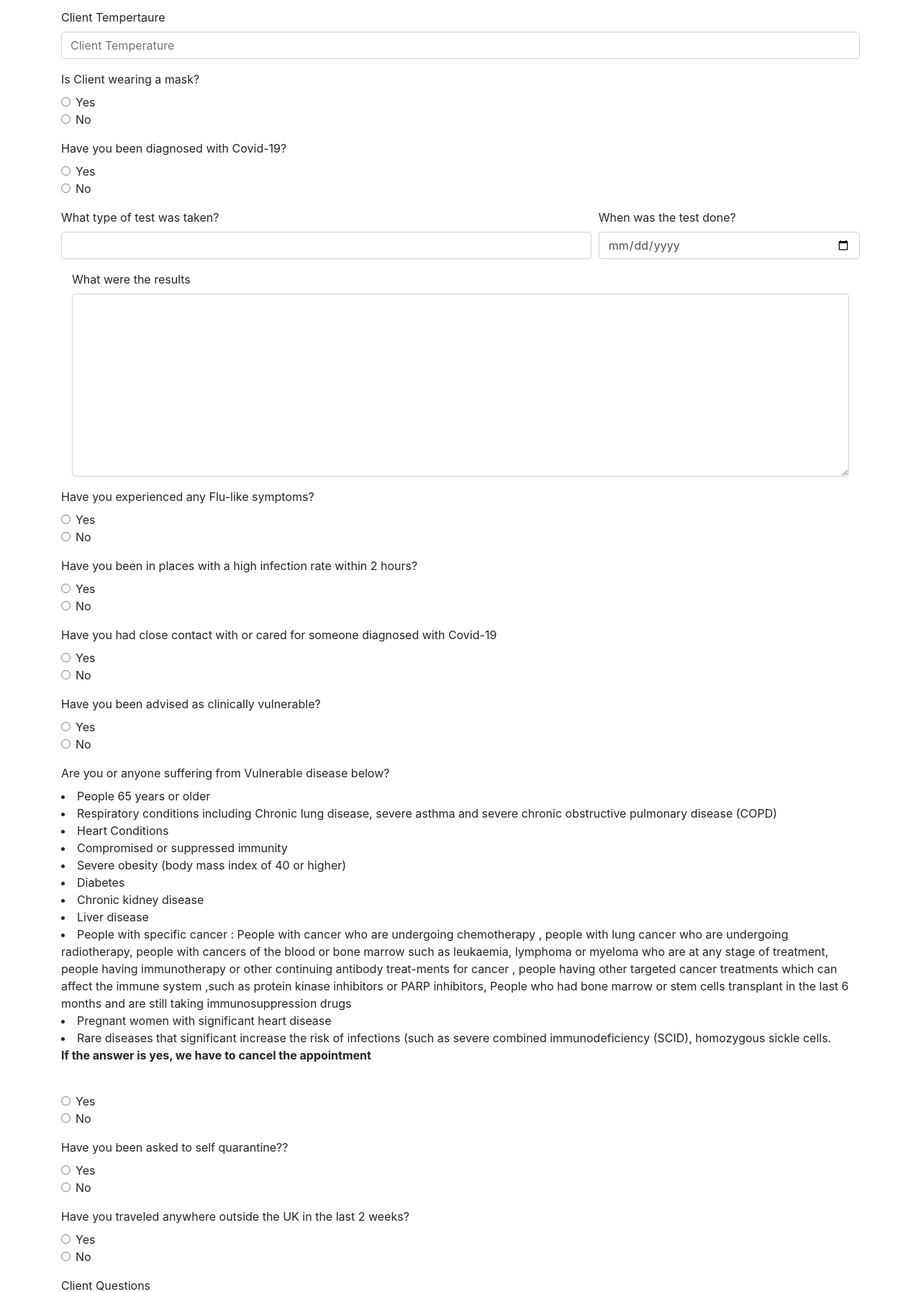
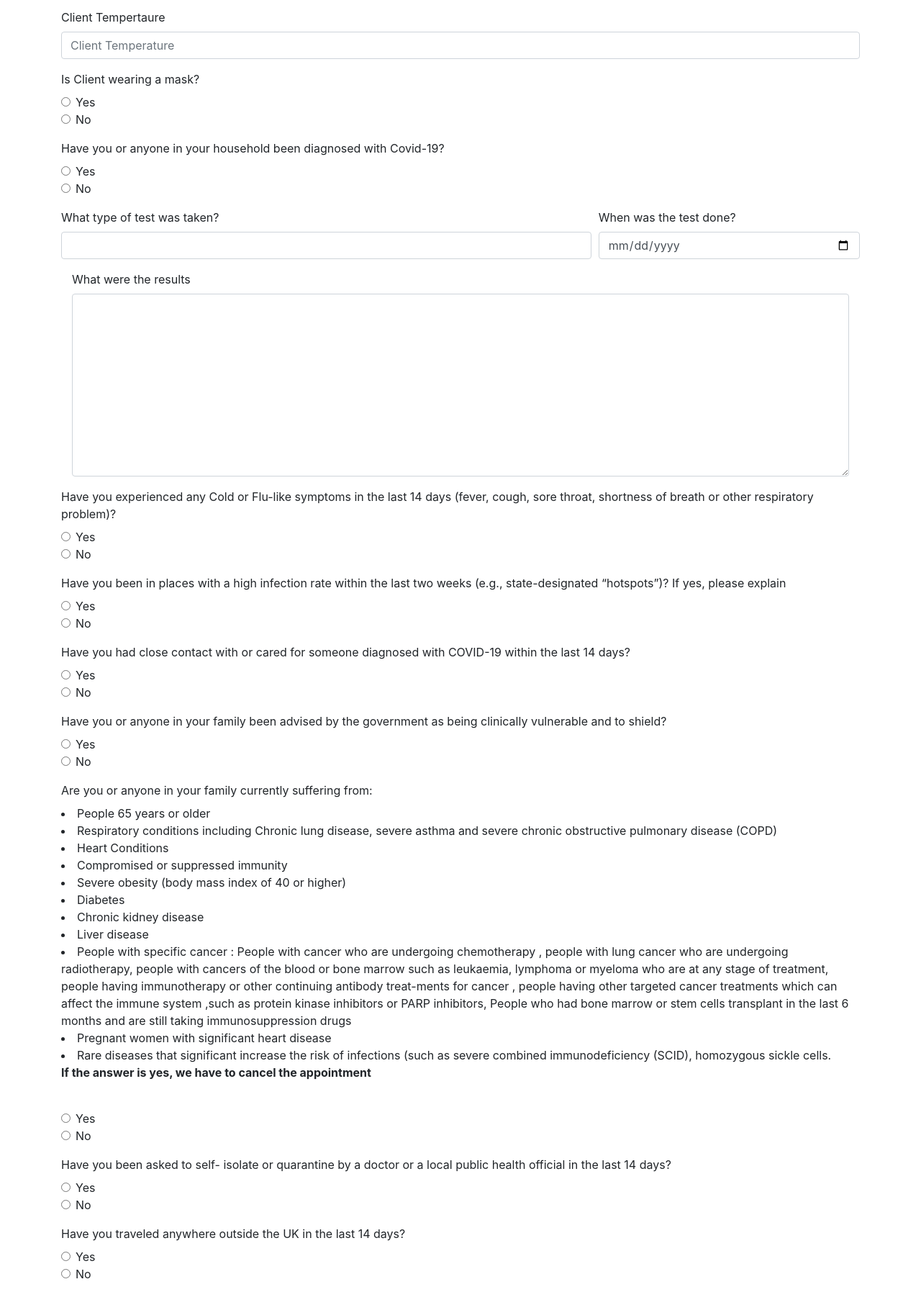
Before and after one commit to mnnlthmpsn/djsignature, a Django app: template joey/templates/index.html in a window 1280 px wide. Shown: the part 181-1976 px from the top of the page at 72% size. Run offline with Django 3.2, Linux system fonts and the light colour scheme; the template is opened without the code that fills it, so the values that code supplies are empty; some libraries are stand-ins or nearby versions.

Commit message:
missen question added

```diff
--- a/joey/models.py
+++ b/joey/models.py
@@ -56,6 +56,7 @@ class Questionnaire(models.Model):
     )
     self_quarantine = models.BooleanField(default=False, blank=False, null=True)
     has_traveled = models.BooleanField(default=False, blank=False, null=True)
+    had_symptoms = models.BooleanField(default=False, blank=False, null=True)
     client_questions = models.TextField(blank=False, null=True)
     report_agreement = models.BooleanField(default=False, blank=False, null=True)
 
--- a/joey/templates/index.html
+++ b/joey/templates/index.html
@@ -29,20 +29,20 @@
             {% csrf_token %}
             <div class="form-group">
                 <label for="name">Client Name</label>
-                <input class="form-control" type="text" name="name" id="name" placeholder="Client Name">
+                <input class="form-control" type="text" name="name" id="name" placeholder="Client Name" required>
             </div>
 
             <div class="form-group">
                 <!-- client temperature -->
                 <label for="temp">Client Tempertaure</label>
-                <input class="form-control" type="text" name="temp" id="temp" placeholder="Client Temperature">
+                <input class="form-control" type="number" name="temp" id="temp" placeholder="Client Temperature" required>
             </div>
 
             <div class="form-group">
                 <!-- is client wearing a mask -->
                 <label for="has_mask">Is Client wearing a mask?</label>
                 <div class="form-check">
-                    <input class="form-check-input" type="radio" name="has_mask" value="True">
+                    <input class="form-check-input" type="radio" name="has_mask" value="True" required>
                     <label for="yes" class="form-check-label">Yes</label>
                 </div>
                 <div class="form-check">
@@ -54,9 +54,9 @@
 
             <!-- Have you been diagnosed with covid? -->
             <div class="form-group">
-                <label for="covid_diagnosed">Have you been diagnosed with Covid-19?</label>
+                <label for="covid_diagnosed">Have you or anyone in your household been diagnosed with Covid-19?</label>
                 <div class="form-check">
-                    <input class="form-check-input" type="radio" name="covid_diagnosed" value="True">
+                    <input class="form-check-input" type="radio" name="covid_diagnosed" value="True" required>
                     <label for="yes" class="form-check-label">Yes</label>
                 </div>
                 <div class="form-check">
@@ -68,25 +68,27 @@
                 <!-- what type of test -->
                 <div class="form-group col-md-8">
                     <label for="test_type">What type of test was taken?</label>
-                    <input class="form-control" type="text" name="test_type" id="test_type">
+                    <input class="form-control" type="text" name="test_type" id="test_type" required>
                 </div>
                 <!-- when was test done -->
                 <div class="form-group col-md-4">
                     <label for="test_date">When was the test done?</label>
-                    <input class="form-control" type="date" name="test_date" id="test_date">
+                    <input class="form-control" type="date" name="test_date" id="test_date" required>
                 </div>
             </div>
             <!-- test results -->
             <div class="form-group col">
                 <label for="test_results">What were the results</label>
-                <textarea class="form-control" name="test_results" id="test_results" rows="10"></textarea>
+                <textarea class="form-control" name="test_results" id="test_results" rows="10" required></textarea>
             </div>
 
             <!-- Have you experienced any flu like symptoms -->
             <div class="form-group">
-                <label for="has_symptoms">Have you experienced any Flu-like symptoms?</label>
+                <label for="has_symptoms">Have you experienced any Cold or Flu-like symptoms in the last 14 days
+                     (fever, cough, sore throat, shortness of breath or other respiratory problem)?
+                </label>
                 <div class="form-check">
-                    <input class="form-check-input" type="radio" name="has_symptoms" value="True">
+                    <input class="form-check-input" type="radio" name="has_symptoms" value="True" required>
                     <label for="yes" class="form-check-label">Yes</label>
                 </div>
                 <div class="form-check">
@@ -98,9 +100,13 @@
 
             <!-- Have you been to high risk zone -->
             <div class="form-group">
-                <label for="high_risk_zone"> Have you been in places with a high infection rate within 2 hours?</label>
+                <label for="high_risk_zone">
+                    Have you been in places with a high infection
+                    rate within the last two weeks (e.g., state-designated “hotspots”)?
+                    If yes, please explain
+                </label>
                 <div class="form-check">
-                    <input class="form-check-input" type="radio" name="high_risk_zone" value="True">
+                    <input class="form-check-input" type="radio" name="high_risk_zone" value="True" required>
                     <label for="yes" class="form-check-label">Yes</label>
                 </div>
                 <div class="form-check">
@@ -112,10 +118,11 @@
 
             <!-- Have you had close contact with or cared for someone diagnosed with Covid-19 -->
             <div class="form-group">
-                <label for="contact_with_suspect">Have you had close contact with or cared for someone diagnosed with
-                    Covid-19</label>
+                <label for="contact_with_suspect">
+                    Have you had close contact with or cared for someone diagnosed with COVID-19 within the last 14 days?
+                </label>
                 <div class="form-check">
-                    <input class="form-check-input" type="radio" name="contact_with_suspect" value="True">
+                    <input class="form-check-input" type="radio" name="contact_with_suspect" value="True" required>
                     <label for="yes" class="form-check-label">Yes</label>
                 </div>
                 <div class="form-check">
@@ -126,9 +133,11 @@
 
             <!-- Have you been advised as clinically vulnerable -->
             <div class="form-group">
-                <label for="is_clinically_vulnerable">Have you been advised as clinically vulnerable?</label>
+                <label for="is_clinically_vulnerable">
+                    Have you or anyone in your family been advised by the government as being clinically vulnerable and to shield?
+                </label>
                 <div class="form-check">
-                    <input class="form-check-input" type="radio" name="is_clinically_vulnerable" value="True">
+                    <input class="form-check-input" type="radio" name="is_clinically_vulnerable" value="True" required>
                     <label for="yes" class="form-check-label">Yes</label>
                 </div>
                 <div class="form-check">
@@ -139,8 +148,9 @@
 
             <!-- Vulnerable disease -->
             <div class="form-group">
-                <label for="is_clinically_vulnerable">Are you or anyone suffering from Vulnerable disease
-                    below?</label><br>
+                <label for="is_clinically_vulnerable">
+                    Are you or anyone in your family currently suffering from:
+                </label><br>
                 <div>
                     <li>People 65 years or older</li>
                     <li>Respiratory conditions including Chronic lung disease, severe asthma and severe chronic
@@ -172,7 +182,7 @@
                 </div>
                 <br>
                 <div class="form-check">
-                    <input class="form-check-input" type="radio" name="has_vulnerable_disease" value="True">
+                    <input class="form-check-input" type="radio" name="has_vulnerable_disease" value="True" required>
                     <label for="yes" class="form-check-label">Yes</label>
                 </div>
                 <div class="form-check">
@@ -183,9 +193,12 @@
 
             <!-- Have you been asked to self quarantine -->
             <div class="form-group">
-                <label for="to_self_quarantine">Have you been asked to self quarantine??</label>
+                <label for="to_self_quarantine">
+                    Have you been asked to self- isolate or quarantine by a doctor or a local public
+                    health official in the last 14 days?
+                </label>
                 <div class="form-check">
-                    <input class="form-check-input" type="radio" name="to_self_quarantine" value="True">
+                    <input class="form-check-input" type="radio" name="to_self_quarantine" value="True" required>
                     <label for="yes" class="form-check-label">Yes</label>
                 </div>
                 <div class="form-check">
@@ -196,13 +209,30 @@
 
             <!-- Have you traveled anywhere outside the UK in the last 2 weeks -->
             <div class="form-group">
-                <label for="has_traveled">Have you traveled anywhere outside the UK in the last 2 weeks?</label>
+                <label for="has_traveled">Have you traveled anywhere outside the UK in the last 14 days?</label>
                 <div class="form-check">
-                    <input class="form-check-input" type="radio" name="has_traveled" value="True">
+                    <input class="form-check-input" type="radio" name="has_traveled" value="True" required>
                     <label for="yes" class="form-check-label">Yes</label>
                 </div>
                 <div class="form-check">
                     <input class="form-check-input" type="radio" name="has_traveled" value="False">
+                    <label for="no" class="form-check-label">No</label>
+                </div>
+            </div>
+
+            <!-- Have you had symptoms -->
+            <div class="form-group">
+                <label for="had_symptoms">
+                    Do you now, or have you recently had, any chills, muscle aches, pain or
+                    cramping in your legs / calves,  new loss of taste or smell, or new
+                    rashes or lesions on your body or feet?
+                </label>
+                <div class="form-check">
+                    <input class="form-check-input" type="radio" name="had_symptoms" value="True" required>
+                    <label for="yes" class="form-check-label">Yes</label>
+                </div>
+                <div class="form-check">
+                    <input class="form-check-input" type="radio" name="had_symptoms" value="False">
                     <label for="no" class="form-check-label">No</label>
                 </div>
             </div>
@@ -221,7 +251,7 @@
                     promise to inform your therapist before appointment date?
                 </label>
                 <div class="form-check">
-                    <input class="form-check-input" type="radio" name="agreement" value="True">
+                    <input class="form-check-input" type="radio" name="agreement" value="True" required>
                     <label for="yes" class="form-check-label">Yes</label>
                 </div>
                 <div class="form-check">
--- a/joey/views.py
+++ b/joey/views.py
@@ -94,6 +94,7 @@ def submit_questionnaire(request):
         has_vulnerable_disease = request.POST['has_vulnerable_disease']
         self_quarantine = request.POST['to_self_quarantine']
         has_traveled = request.POST['has_traveled']
+        had_symptoms = request.POST['had_symptoms']
         client_questions = request.POST['client_questions']
         report_agreement = request.POST['agreement']
 
@@ -112,6 +113,7 @@ def submit_questionnaire(request):
             has_vulnerable_disease=has_vulnerable_disease,
             self_quarantine=self_quarantine,
             has_traveled=has_traveled,
+            had_symptoms=had_symptoms,
             client_questions=client_questions,
             report_agreement=report_agreement
             )
```
Also changed, not shown: db.sqlite3, joey/migrations/0004_questionnaire_had_symptoms.py (added).
